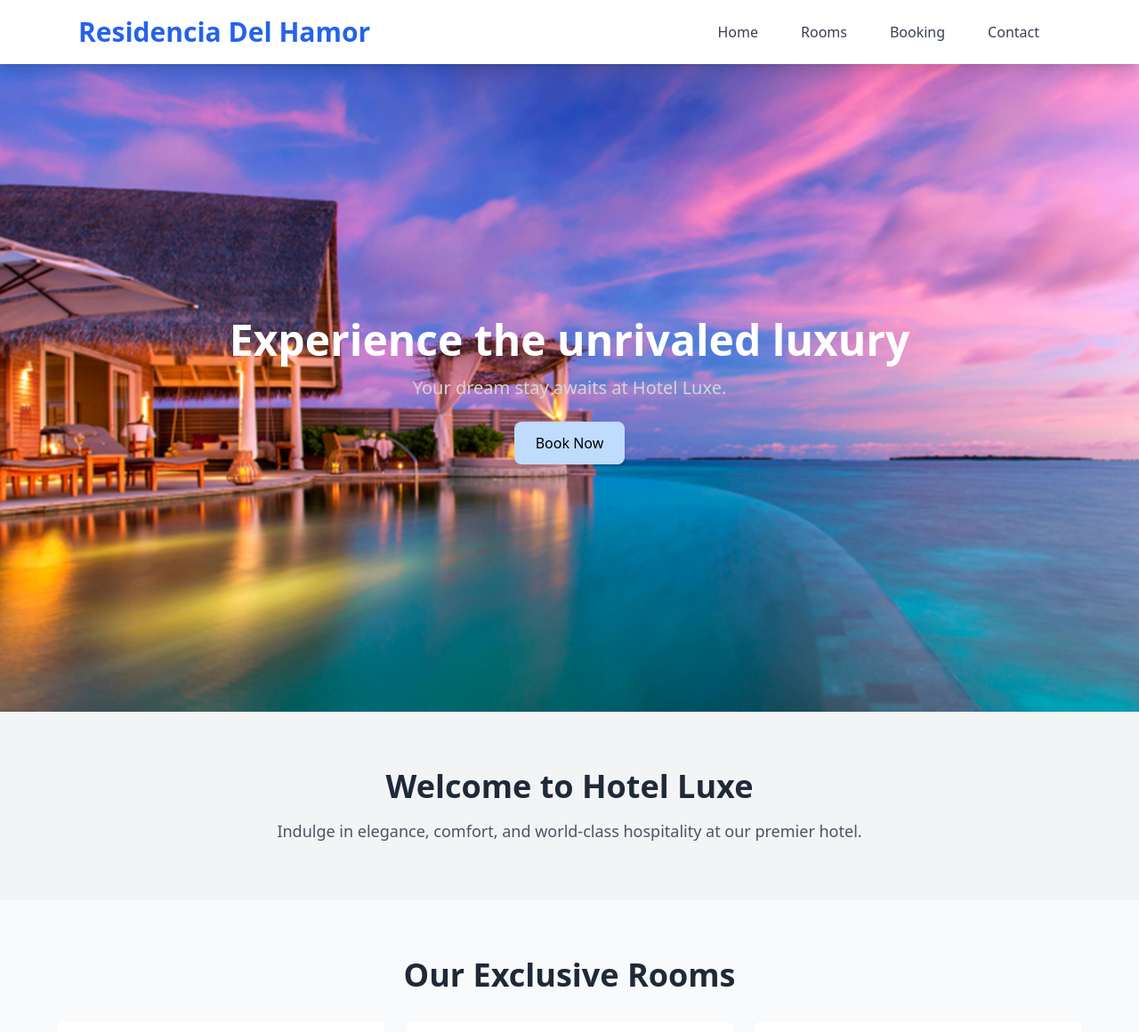
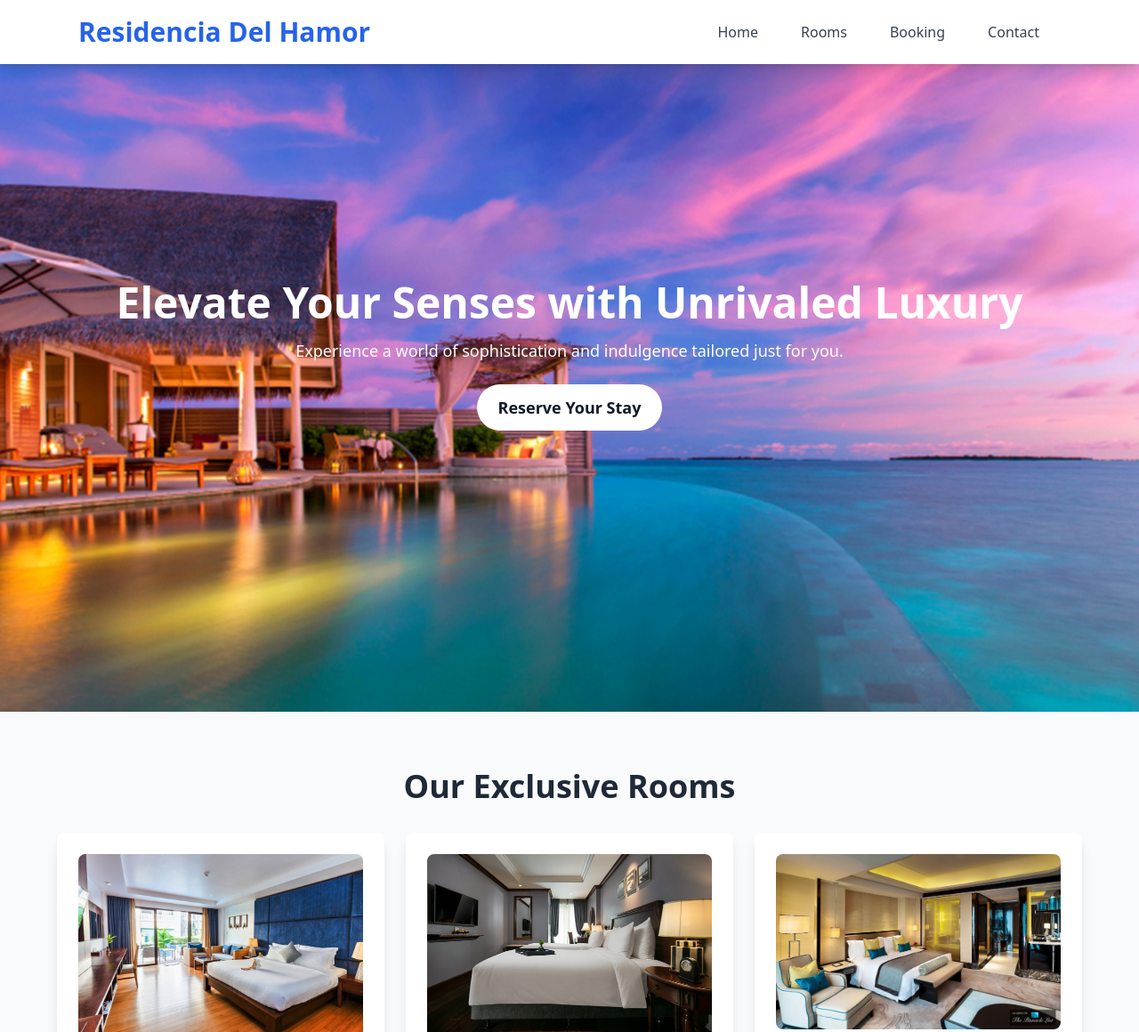
Before and after one commit to Aldrinno/rhyan, a website: page index.html in a window 1280 px wide. Shown: the top 1160 px of the page at 89% size. Drawn offline with nearby package versions, Linux system fonts and the light colour scheme.

Commit message:
Update index.html

```diff
--- a/index.html
+++ b/index.html
@@ -3,24 +3,10 @@
 <head>
     <meta charset="UTF-8">
     <meta name="viewport" content="width=device-width, initial-scale=1.0">
-  <link href="./output.css" rel="stylesheet">
+    <title>Luxury Hotel | Home</title>
     <script src="https://cdn.tailwindcss.com"></script>
-
-  <script defer>
-    document.addEventListener("DOMContentLoaded", function() {
-        const menuButton = document.getElementById("menu-button");
-        const menu = document.getElementById("menu");
-
-        menuButton.addEventListener("click", function() {
-            menu.classList.toggle("hidden"); // Toggle visibility
-            menu.classList.toggle("flex"); // Enable flexbox
-            menu.classList.toggle("flex-col"); // Stack items on mobile
-        });
-    });
-</script>
 </head>
-<body class="bg-gray-100">
-
+<body class="bg-gray-100 text-gray-900">
     <nav class="bg-white shadow-lg fixed w-full z-10 top-0">
         <div class="max-w-6xl mx-auto px-6 py-4 flex justify-between items-center">
             <h1 class="text-3xl font-extrabold text-blue-600">Residencia Del Hamor</h1>
@@ -48,21 +34,10 @@
         });
       </script>
 
-
-    <!-- Hero Section -->
-    <section class="relative h-screen flex items-center justify-center text-center pt-20">
-        <img src="img5.jpg" alt="Luxury Hotel" class="absolute inset-0 w-full h-full object-cover">
-        <div class="z-10 px-4">
-            <h4 class="text-5xl font-extrabold text-white">Experience the  unrivaled luxury</h4>
-            <p class="text-xl text-gray-300 mt-4">Your dream stay awaits at Hotel Luxe.</p>
-            <a href="booking.html" class="mt-6 inline-block bg-blue-200 text-gray-800text-lg px-6 py-3 rounded-lg shadow-md hover:bg-blue-700">Book Now</a>
-        </div>
-    </section>
-
-    <!-- About Section -->
-    <section class="text-center py-16 px-6">
-        <h2 class="text-4xl font-bold text-gray-800">Welcome to Hotel Luxe</h2>
-        <p class="text-lg text-gray-600 mt-4 max-w-3xl mx-auto">Indulge in elegance, comfort, and world-class hospitality at our premier hotel.</p>
+    <section class="hero bg-cover bg-center h-screen flex flex-col justify-center items-center text-white text-center" style="background-image: url('img5.jpg');">
+        <h1 class="text-5xl font-bold mb-4">Elevate Your Senses with Unrivaled Luxury</h1>
+        <p class="text-lg mb-6">Experience a world of sophistication and indulgence tailored just for you.</p>
+        <a href="booking.html" class="bg-white text-gray-900 px-6 py-3 rounded-full text-lg font-semibold hover:bg-gray-200">Reserve Your Stay</a>
     </section>
 
     <!-- Featured Rooms -->
```
Lines whose indentation alone changed are shown as unchanged.
